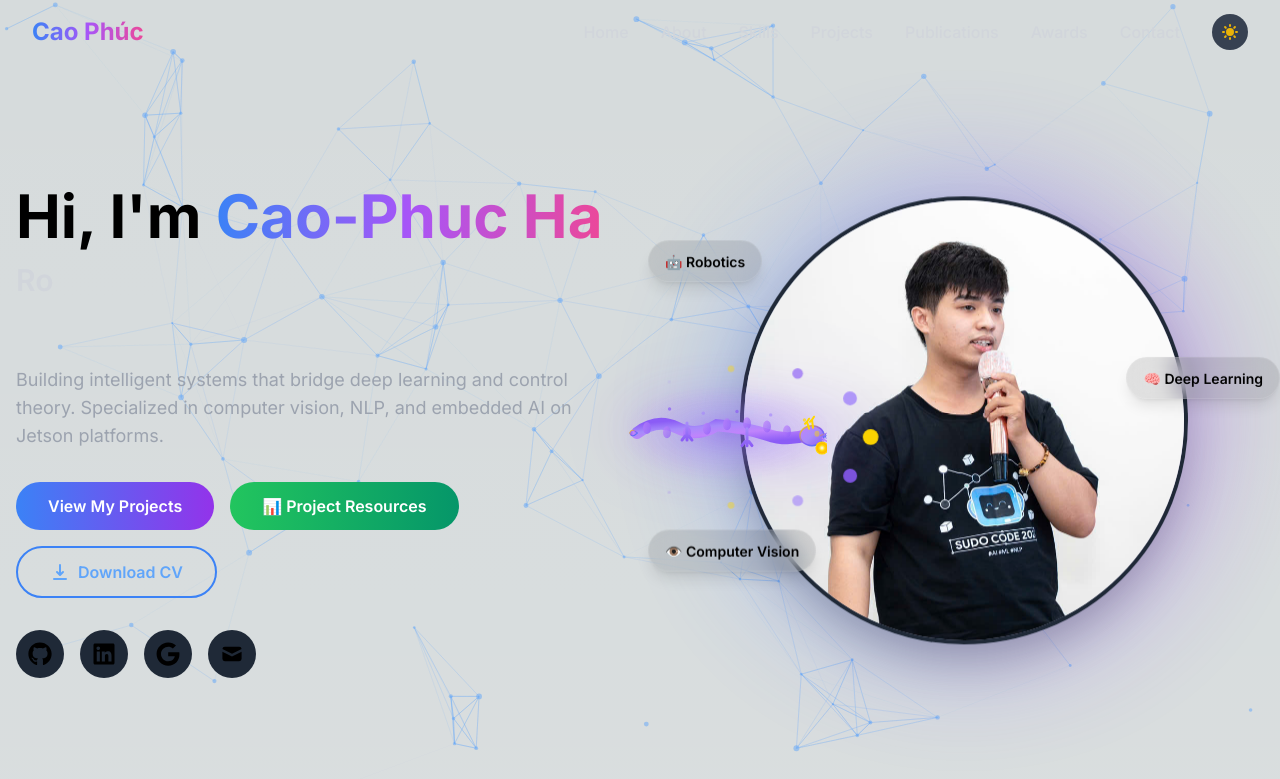
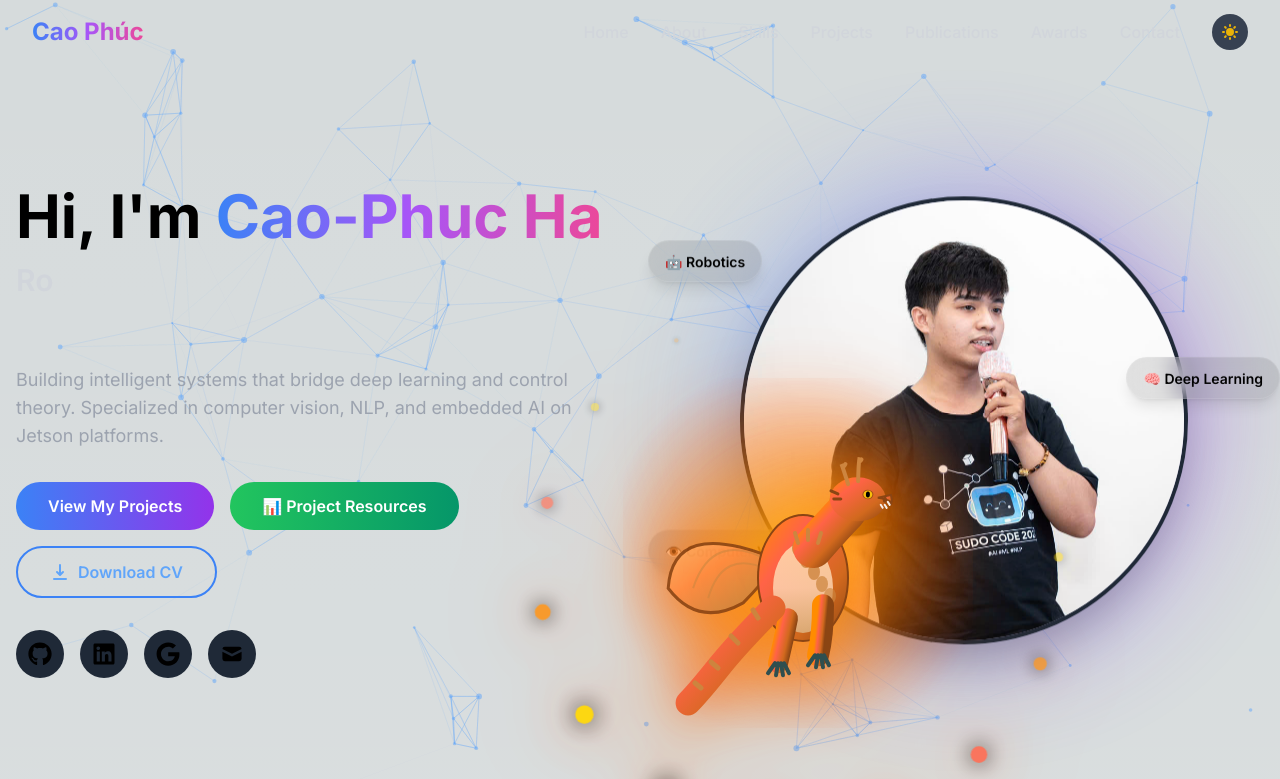
Before and after one commit to highptest1-36/myself_web, a Next.js app: page / in a window 1280 px wide. Shown: the top 779 px of the page. Built offline with nearby package versions, Linux system fonts and the light colour scheme.

Commit message:
Create 3D Western-style dragon with orange/brown theme, animated wings, breathing body, and fire particles

```diff
--- a/components/MysticDragon.tsx
+++ b/components/MysticDragon.tsx
@@ -7,25 +7,30 @@ const MysticDragon = () => {
   const [position, setPosition] = useState({ x: 0, y: 0, z: 0 });
   const [rotation, setRotation] = useState({ x: 0, y: 0, z: 0 });
   const [isVisible, setIsVisible] = useState(false);
+  const [flip, setFlip] = useState(false);
 
   useEffect(() => {
     const animateDragon = () => {
-      // Show dragon
       setIsVisible(true);
 
       const animate = () => {
-        const time = Date.now() * 0.001; // Convert to seconds
+        const time = Date.now() * 0.001;
 
         // 3D path - figure-8 pattern in 3D space
-        const radius = 300;
+        const radius = 400;
         const x = Math.sin(time * 0.3) * radius + window.innerWidth / 2;
-        const y = Math.sin(time * 0.6) * 200 + window.innerHeight / 2;
-        const z = Math.sin(time * 0.4) * 100;
+        const y = Math.sin(time * 0.6) * 250 + window.innerHeight / 2;
+        const z = Math.sin(time * 0.4) * 150;
 
-        // Dynamic rotation based on movement direction
-        const rotX = Math.sin(time * 0.5) * 20;
-        const rotY = Math.cos(time * 0.3) * 360;
-        const rotZ = Math.sin(time * 0.7) * 15;
+        // Dynamic rotation
+        const rotX = Math.sin(time * 0.5) * 15;
+        const rotY = Math.cos(time * 0.3) * 20;
+        const rotZ = Math.sin(time * 0.7) * 10;
+
+        // Flip dragon based on movement direction
+        const prevX = Math.sin((time - 0.016) * 0.3) * radius;
+        const currentX = Math.sin(time * 0.3) * radius;
+        setFlip(currentX < prevX);
 
         setPosition({ x, y, z });
         setRotation({ x: rotX, y: rotY, z: rotZ });
@@ -46,17 +51,19 @@ const MysticDragon = () => {
         left: position.x,
         top: position.y,
         transform: `
-          perspective(1000px)
+          perspective(1200px)
           translateZ(${position.z}px)
           rotateX(${rotation.x}deg)
           rotateY(${rotation.y}deg)
           rotateZ(${rotation.z}deg)
+          scaleX(${flip ? -1 : 1})
         `,
-        filter: "drop-shadow(0 0 30px rgba(139, 92, 246, 0.8))",
+        transformOrigin: "center center",
+        filter: "drop-shadow(0 0 40px rgba(255, 140, 0, 0.8)) drop-shadow(0 0 25px rgba(255, 69, 0, 0.6))",
       }}
       animate={{
         opacity: isVisible ? 1 : 0,
-        scale: isVisible ? 1 + position.z / 500 : 0,
+        scale: isVisible ? 0.6 + position.z / 300 : 0,
       }}
       transition={{
         opacity: { duration: 1 },
@@ -64,26 +71,114 @@ const MysticDragon = () => {
       }}
     >
       {isVisible && (
-        <div className="relative">
-          {/* Asian Dragon SVG with electric effect */}
+        <div className="relative w-[350px] h-[350px]">
+          {/* Glowing aura layers */}
+          <motion.div
+            className="absolute inset-0 bg-gradient-radial from-orange-500/50 via-orange-400/20 to-transparent rounded-full blur-3xl"
+            animate={{
+              scale: [1, 1.5, 1],
+              opacity: [0.5, 0.8, 0.5],
+            }}
+            transition={{
+              duration: 3,
+              repeat: Infinity,
+              ease: "easeInOut",
+            }}
+          />
+
+          <motion.div
+            className="absolute inset-0 bg-gradient-radial from-yellow-400/40 via-red-500/20 to-transparent rounded-full blur-2xl"
+            animate={{
+              scale: [1.2, 1.6, 1.2],
+              opacity: [0.4, 0.6, 0.4],
+            }}
+            transition={{
+              duration: 2.5,
+              repeat: Infinity,
+              ease: "easeInOut",
+              delay: 0.5,
+            }}
+          />
+
+          {/* 3D Dragon SVG */}
           <svg
-            width="200"
-            height="100"
-            viewBox="0 0 200 100"
-            fill="none"
-            xmlns="http://www.w3.org/2000/svg"
+            width="350"
+            height="350"
+            viewBox="0 0 350 350"
+            className="w-full h-full relative z-10"
           >
-            {/* Electric aura */}
-            <motion.ellipse
-              cx="100"
-              cy="50"
-              rx="90"
-              ry="40"
-              fill="url(#electricGradient)"
-              opacity="0.3"
+            <defs>
+              {/* Dragon body gradients - orange/brown theme */}
+              <linearGradient id="dragonBody" x1="0%" y1="0%" x2="100%" y2="100%">
+                <stop offset="0%" stopColor="#FF8C00" />
+                <stop offset="30%" stopColor="#FF6347" />
+                <stop offset="70%" stopColor="#D2691E" />
+                <stop offset="100%" stopColor="#8B4513" />
+              </linearGradient>
+
+              <linearGradient id="dragonWing" x1="0%" y1="0%" x2="100%" y2="100%">
+                <stop offset="0%" stopColor="#FFB366" />
+                <stop offset="40%" stopColor="#FF8C42" />
+                <stop offset="80%" stopColor="#CD853F" />
+                <stop offset="100%" stopColor="#8B5A3C" />
+              </linearGradient>
+
+              <linearGradient id="dragonBelly" x1="0%" y1="0%" x2="0%" y2="100%">
+                <stop offset="0%" stopColor="#FFE4B5" />
+                <stop offset="50%" stopColor="#FFDAB9" />
+                <stop offset="100%" stopColor="#DEB887" />
+              </linearGradient>
+
+              <radialGradient id="fireGlow">
+                <stop offset="0%" stopColor="#FFD700" stopOpacity="0.9" />
+                <stop offset="50%" stopColor="#FF8C00" stopOpacity="0.5" />
+                <stop offset="100%" stopColor="#FF4500" stopOpacity="0" />
+              </radialGradient>
+            </defs>
+
+            {/* Background fire glow */}
+            <motion.circle
+              cx="175"
+              cy="175"
+              r="160"
+              fill="url(#fireGlow)"
+              opacity="0.4"
               animate={{
-                scale: [1, 1.2, 1],
-                opacity: [0.3, 0.5, 0.3],
+                scale: [1, 1.3, 1],
+                opacity: [0.3, 0.6, 0.3],
+              }}
+              transition={{
+                duration: 3,
+                repeat: Infinity,
+                ease: "easeInOut",
+              }}
+            />
+
+            {/* Wings - Western dragon style */}
+            <motion.g
+              animate={{
+                rotate: [0, -5, 0, 5, 0],
+              }}
+              transition={{
+                duration: 2,
+                repeat: Infinity,
+                ease: "easeInOut",
+              }}
+              style={{ transformOrigin: "150px 180px" }}
+            >
+              {/* Left wing */}
+              <motion.path
+                d="M 150 180 Q 60 120, 50 200 Q 80 240, 120 220 Q 140 200, 150 190 Z"
+                fill="url(#dragonWing)"
+                stroke="#8B4513"
+                strokeWidth="3"
+                opacity="0.9"
+                animate={{
+                  d: [
+                    "M 150 180 Q 60 120, 50 200 Q 80 240, 120 220 Q 140 200, 150 190 Z",
+                    "M 150 180 Q 50 140, 45 210 Q 75 250, 120 225 Q 140 205, 150 190 Z",
+                    "M 150 180 Q 60 120, 50 200 Q 80 240, 120 220 Q 140 200, 150 190 Z",
+                  ],
                 }}
                 transition={{
                   duration: 2,
@@ -92,203 +187,240 @@ const MysticDragon = () => {
                 }}
               />
 
-            {/* Dragon serpentine body - long and flowing */}
-            <motion.path
-              d="M 10 50 Q 30 30, 50 40 T 90 45 Q 120 42, 140 48 T 180 52"
-              stroke="url(#dragonGradient)"
-              strokeWidth="12"
-              strokeLinecap="round"
+              {/* Wing membrane details */}
+              <path
+                d="M 150 185 Q 90 150, 70 210 M 145 192 Q 100 170, 85 220"
+                stroke="#CD853F"
+                strokeWidth="2"
+                opacity="0.6"
                 fill="none"
+              />
+            </motion.g>
+
+            {/* Body - muscular Western dragon */}
+            <motion.ellipse
+              cx="180"
+              cy="200"
+              rx="45"
+              ry="60"
+              fill="url(#dragonBody)"
+              stroke="#8B4513"
+              strokeWidth="2"
               animate={{
-                d: [
-                  "M 10 50 Q 30 30, 50 40 T 90 45 Q 120 42, 140 48 T 180 52",
-                  "M 10 50 Q 30 45, 50 35 T 90 48 Q 120 50, 140 42 T 180 52",
-                  "M 10 50 Q 30 35, 50 45 T 90 42 Q 120 45, 140 52 T 180 52",
-                  "M 10 50 Q 30 30, 50 40 T 90 45 Q 120 42, 140 48 T 180 52",
-                ],
+                ry: [60, 63, 60],
               }}
               transition={{
-                duration: 4,
+                duration: 2,
                 repeat: Infinity,
                 ease: "easeInOut",
               }}
             />
 
-            {/* Dragon scales along body */}
-            <motion.g
+            {/* Belly scales */}
+            <ellipse cx="180" cy="210" rx="30" ry="45" fill="url(#dragonBelly)" opacity="0.8" />
+
+            {/* Scales on body */}
+            {[0, 1, 2, 3, 4].map((i) => (
+              <motion.ellipse
+                key={i}
+                cx={175 + i * 8}
+                cy={170 + i * 12}
+                rx="6"
+                ry="8"
+                fill="#CD853F"
+                opacity="0.7"
                 animate={{
-                opacity: [0.6, 1, 0.6],
+                  opacity: [0.6, 0.9, 0.6],
                 }}
                 transition={{
                   duration: 2,
                   repeat: Infinity,
+                  delay: i * 0.2,
                 }}
-            >
-              {[20, 40, 60, 80, 100, 120, 140, 160].map((x, i) => (
-                <ellipse
-                  key={i}
-                  cx={x}
-                  cy={45 + Math.sin(i) * 5}
-                  rx="4"
-                  ry="6"
-                  fill="url(#scaleGradient)"
-                  opacity="0.7"
               />
             ))}
-            </motion.g>
 
-            {/* Dragon head - elongated Asian style */}
-            <motion.g
+            {/* Neck */}
+            <motion.path
+              d="M 190 170 Q 210 140, 220 130"
+              stroke="url(#dragonBody)"
+              strokeWidth="40"
+              fill="none"
+              strokeLinecap="round"
               animate={{
-                y: [-2, 2, -2],
+                d: [
+                  "M 190 170 Q 210 140, 220 130",
+                  "M 190 170 Q 215 145, 225 135",
+                  "M 190 170 Q 210 140, 220 130",
+                ],
               }}
               transition={{
                 duration: 3,
                 repeat: Infinity,
                 ease: "easeInOut",
               }}
-            >
-              {/* Head shape */}
-              <ellipse
-                cx="185"
-                cy="52"
-                rx="12"
-                ry="10"
-                fill="url(#headGradient)"
-                stroke="url(#electricStroke)"
-                strokeWidth="1.5"
             />
 
-              {/* Snout */}
-              <path
-                d="M 193 52 Q 200 52, 198 54 Q 200 52, 198 50 Z"
-                fill="url(#headGradient)"
-                stroke="url(#electricStroke)"
-                strokeWidth="1"
-              />
-
-              {/* Dragon eyes - fierce */}
-              <motion.ellipse
-                cx="190"
-                cy="50"
-                rx="2.5"
-                ry="3"
-                fill="#FFD700"
+            {/* Head - fierce dragon */}
+            <motion.g
               animate={{
-                  opacity: [1, 0.3, 1],
+                y: [-4, 4, -4],
+                rotate: [-3, 3, -3],
               }}
               transition={{
                 duration: 3,
                 repeat: Infinity,
+                ease: "easeInOut",
               }}
+              style={{ transformOrigin: "235px 120px" }}
+            >
+              {/* Head shape */}
+              <ellipse cx="235" cy="120" rx="28" ry="22" fill="url(#dragonBody)" />
+
+              {/* Snout */}
+              <path
+                d="M 255 118 Q 270 120, 268 125 Q 270 120, 268 115 Z"
+                fill="url(#dragonBody)"
+                stroke="#8B4513"
+                strokeWidth="2"
               />
 
-              {/* Horns - branching antlers */}
-              <path
-                d="M 182 45 L 180 38 L 178 40 M 180 38 L 182 35"
-                stroke="#FFD700"
-                strokeWidth="2"
-                strokeLinecap="round"
-              />
-              <path
-                d="M 186 44 L 185 36 L 183 38 M 185 36 L 187 33"
-                stroke="#FFD700"
-                strokeWidth="2"
-                strokeLinecap="round"
-              />
+              {/* Nostril */}
+              <ellipse cx="262" cy="120" rx="2" ry="3" fill="#8B4513" />
 
-              {/* Whiskers/Barbels */}
-              <motion.g
+              {/* Eye - fierce */}
+              <motion.ellipse
+                cx="245"
+                cy="115"
+                rx="5"
+                ry="6"
+                fill="#FFD700"
+                stroke="#8B4513"
+                strokeWidth="1"
                 animate={{
-                  rotate: [0, -5, 0, 5, 0],
+                  opacity: [1, 0.4, 1],
+                  scaleY: [1, 0.3, 1],
                 }}
                 transition={{
                   duration: 4,
                   repeat: Infinity,
                 }}
-                style={{ transformOrigin: "195px 55px" }}
-              >
+              />
+
+              {/* Pupil */}
+              <ellipse cx="245" cy="115" rx="2" ry="3" fill="#000" />
+
+              {/* Horns */}
               <path
-                  d="M 195 55 Q 200 58, 205 60"
-                  stroke="#C084FC"
-                  strokeWidth="1.5"
+                d="M 225 105 Q 220 90, 218 85 Q 220 90, 222 85"
+                stroke="#CD853F"
+                strokeWidth="4"
                 fill="none"
                 strokeLinecap="round"
               />
               <path
-                  d="M 195 57 Q 200 62, 204 65"
-                  stroke="#C084FC"
-                  strokeWidth="1.5"
+                d="M 235 102 Q 235 85, 236 78 Q 235 85, 238 80"
+                stroke="#CD853F"
+                strokeWidth="4"
                 fill="none"
+                strokeLinecap="round"
+              />
+
+              {/* Spikes on head */}
+              <path
+                d="M 215 115 L 208 112 M 218 120 L 211 120"
+                stroke="#8B4513"
+                strokeWidth="3"
+                strokeLinecap="round"
+              />
+
+              {/* Jaw/teeth hint */}
+              <path
+                d="M 258 125 L 260 128 M 262 125 L 264 128 M 265 122 L 267 125"
+                stroke="#FFF"
+                strokeWidth="2"
+                strokeLinecap="round"
+                opacity="0.9"
+              />
+            </motion.g>
+
+            {/* Front legs with muscles */}
+            <motion.g
+              animate={{
+                y: [0, -3, 0, 3, 0],
+              }}
+              transition={{
+                duration: 2,
+                repeat: Infinity,
+                ease: "easeInOut",
+                delay: 0.3,
+              }}
+            >
+              <path
+                d="M 200 230 Q 200 260, 195 280"
+                stroke="url(#dragonBody)"
+                strokeWidth="22"
+                fill="none"
+                strokeLinecap="round"
+              />
+              {/* Claws */}
+              <path
+                d="M 192 280 L 185 290 M 195 280 L 193 292 M 198 280 L 200 292 M 201 280 L 206 290"
+                stroke="#2F4F4F"
+                strokeWidth="4"
                 strokeLinecap="round"
               />
             </motion.g>
 
-              {/* Nose whiskers */}
-              <path
-                d="M 198 50 L 205 48 M 198 54 L 205 56"
-                stroke="#A78BFA"
-                strokeWidth="1"
-                strokeLinecap="round"
-              />
-            </motion.g>
-
-            {/* Front legs with claws */}
             <motion.g
               animate={{
-                y: [0, -2, 0, 2, 0],
+                y: [0, 3, 0, -3, 0],
               }}
               transition={{
-                duration: 4,
-                repeat: Infinity,
-                ease: "easeInOut",
-                delay: 0.5,
-              }}
-            >
-              <path
-                d="M 120 45 L 120 58 M 118 58 L 115 62 M 120 58 L 120 62 M 122 58 L 125 62"
-                stroke="url(#legGradient)"
-                strokeWidth="3"
-                strokeLinecap="round"
-              />
-            </motion.g>
-
-            {/* Back legs with claws */}
-            <motion.g
-              animate={{
-                y: [0, 2, 0, -2, 0],
-              }}
-              transition={{
-                duration: 4,
+                duration: 2,
                 repeat: Infinity,
                 ease: "easeInOut",
               }}
             >
               <path
-                d="M 60 42 L 60 55 M 58 55 L 55 59 M 60 55 L 60 59 M 62 55 L 65 59"
-                stroke="url(#legGradient)"
-                strokeWidth="3"
+                d="M 165 240 Q 160 265, 155 285"
+                stroke="url(#dragonBody)"
+                strokeWidth="20"
+                fill="none"
+                strokeLinecap="round"
+              />
+              {/* Claws */}
+              <path
+                d="M 152 285 L 145 295 M 155 285 L 153 297 M 158 285 L 160 297 M 161 285 L 166 295"
+                stroke="#2F4F4F"
+                strokeWidth="4"
                 strokeLinecap="round"
               />
             </motion.g>
 
-            {/* Tail with flowing fins */}
+            {/* Tail - long and powerful */}
             <motion.path
-              d="M 10 50 Q 5 45, 3 50 Q 5 55, 10 50 Z"
-              fill="url(#tailGradient)"
-              stroke="url(#electricStroke)"
-              strokeWidth="1"
+              d="M 150 230 Q 120 260, 100 285 T 70 320"
+              stroke="url(#dragonBody)"
+              strokeWidth="25"
+              fill="none"
+              strokeLinecap="round"
               animate={{
-                scale: [1, 1.1, 1],
+                d: [
+                  "M 150 230 Q 120 260, 100 285 T 70 320",
+                  "M 150 230 Q 115 265, 95 290 T 65 325",
+                  "M 150 230 Q 125 255, 105 280 T 75 315",
+                  "M 150 230 Q 120 260, 100 285 T 70 320",
+                ],
               }}
               transition={{
-                duration: 2,
+                duration: 3,
                 repeat: Infinity,
+                ease: "easeInOut",
               }}
-              style={{ transformOrigin: "10px 50px" }}
             />
 
-            {/* Spinal fins along the back */}
+            {/* Tail spikes */}
             <motion.g
               animate={{
                 opacity: [0.8, 1, 0.8],
@@ -298,115 +430,22 @@ const MysticDragon = () => {
                 repeat: Infinity,
               }}
             >
-              {[25, 45, 65, 85, 105, 125, 145, 165].map((x, i) => (
-                <path
-                  key={i}
-                  d={`M ${x} ${38 + Math.sin(i * 0.5) * 3} L ${x} ${32 + Math.sin(i * 0.5) * 3}`}
-                  stroke="url(#finGradient)"
-                  strokeWidth="2"
-                  strokeLinecap="round"
-                />
-              ))}
+              <path d="M 135 240 L 130 232" stroke="#CD853F" strokeWidth="5" strokeLinecap="round" />
+              <path d="M 115 265 L 108 258" stroke="#CD853F" strokeWidth="5" strokeLinecap="round" />
+              <path d="M 95 290 L 88 284" stroke="#CD853F" strokeWidth="5" strokeLinecap="round" />
+              <path d="M 78 310 L 72 305" stroke="#CD853F" strokeWidth="5" strokeLinecap="round" />
             </motion.g>
 
-            {/* Electric sparks around dragon */}
-            <motion.g
-              animate={{
-                opacity: [0, 1, 0],
-                scale: [0.5, 1, 0.5],
-              }}
-              transition={{
-                duration: 1.5,
-                repeat: Infinity,
-                repeatDelay: 0.5,
-              }}
-            >
-              <circle cx="30" cy="25" r="2" fill="#8B5CF6" />
-              <circle cx="70" cy="30" r="2" fill="#A78BFA" />
-              <circle cx="110" cy="28" r="2" fill="#8B5CF6" />
-              <circle cx="150" cy="32" r="2" fill="#A78BFA" />
-              <circle cx="190" cy="38" r="2" fill="#FFD700" />
-            </motion.g>
-
-            {/* Pearl/orb in dragon's grasp */}
-            <motion.circle
-              cx="195"
-              cy="65"
-              r="5"
-              fill="url(#pearlGradient)"
-              stroke="#FFD700"
-              strokeWidth="1"
-              animate={{
-                scale: [1, 1.2, 1],
-                opacity: [0.8, 1, 0.8],
-              }}
-              transition={{
-                duration: 2,
-                repeat: Infinity,
-              }}
-            />
-
-            {/* Gradients */}
-            <defs>
-              <linearGradient id="dragonGradient" x1="0%" y1="0%" x2="100%" y2="100%">
-                <stop offset="0%" stopColor="#8B5CF6" />
-                <stop offset="30%" stopColor="#A78BFA" />
-                <stop offset="60%" stopColor="#C084FC" />
-                <stop offset="100%" stopColor="#8B5CF6" />
-              </linearGradient>
-
-              <linearGradient id="headGradient" x1="0%" y1="0%" x2="100%" y2="100%">
-                <stop offset="0%" stopColor="#C084FC" />
-                <stop offset="50%" stopColor="#A78BFA" />
-                <stop offset="100%" stopColor="#8B5CF6" />
-              </linearGradient>
-
-              <linearGradient id="legGradient" x1="0%" y1="0%" x2="0%" y2="100%">
-                <stop offset="0%" stopColor="#A78BFA" />
-                <stop offset="100%" stopColor="#8B5CF6" />
-              </linearGradient>
-
-              <linearGradient id="tailGradient" x1="0%" y1="0%" x2="100%" y2="0%">
-                <stop offset="0%" stopColor="#8B5CF6" />
-                <stop offset="50%" stopColor="#C084FC" />
-                <stop offset="100%" stopColor="#A78BFA" />
-              </linearGradient>
-
-              <linearGradient id="finGradient" x1="0%" y1="0%" x2="0%" y2="100%">
-                <stop offset="0%" stopColor="#FFD700" />
-                <stop offset="100%" stopColor="#8B5CF6" />
-              </linearGradient>
-
-              <linearGradient id="scaleGradient" x1="0%" y1="0%" x2="100%" y2="100%">
-                <stop offset="0%" stopColor="#C084FC" />
-                <stop offset="100%" stopColor="#8B5CF6" />
-              </linearGradient>
-
-              <linearGradient id="electricStroke" x1="0%" y1="0%" x2="100%" y2="100%">
-                <stop offset="0%" stopColor="#FFD700" />
-                <stop offset="50%" stopColor="#8B5CF6" />
-                <stop offset="100%" stopColor="#3B82F6" />
-              </linearGradient>
-
-              <radialGradient id="electricGradient">
-                <stop offset="0%" stopColor="#8B5CF6" stopOpacity="0.8" />
-                <stop offset="50%" stopColor="#A78BFA" stopOpacity="0.4" />
-                <stop offset="100%" stopColor="#C084FC" stopOpacity="0" />
-              </radialGradient>
-
-              <radialGradient id="pearlGradient">
-                <stop offset="0%" stopColor="#FFFFFF" />
-                <stop offset="50%" stopColor="#FFD700" />
-                <stop offset="100%" stopColor="#FFA500" />
-              </radialGradient>
-            </defs>
+            {/* Chest spikes */}
+            <path d="M 175 165 L 172 155 M 185 162 L 185 152 M 195 165 L 198 155"
+              stroke="#CD853F" strokeWidth="4" strokeLinecap="round" />
           </svg>
 
-          {/* Electric particles */}
+          {/* Fire particles around dragon */}
           <div className="absolute inset-0">
-            {[...Array(12)].map((_, i) => {
-              const angle = (i / 12) * Math.PI * 2;
-              const radius = 60;
+            {[...Array(15)].map((_, i) => {
+              const angle = (i / 15) * Math.PI * 2;
+              const radius = 70;
               return (
                 <motion.div
                   key={i}
@@ -414,16 +453,17 @@ const MysticDragon = () => {
                   style={{
                     left: `${50 + Math.cos(angle) * radius}%`,
                     top: `${50 + Math.sin(angle) * radius}%`,
-                    background: i % 3 === 0 ? '#FFD700' : i % 3 === 1 ? '#8B5CF6' : '#A78BFA',
+                    background: i % 3 === 0 ? '#FFD700' : i % 3 === 1 ? '#FF8C00' : '#FF6347',
+                    boxShadow: '0 0 10px currentColor',
                   }}
                   animate={{
-                    scale: [0, 2, 0],
+                    scale: [0, 2.5, 0],
                     opacity: [0, 1, 0],
-                    x: [0, Math.cos(angle) * 20, 0],
-                    y: [0, Math.sin(angle) * 20, 0],
+                    x: [0, Math.cos(angle) * 25, 0],
+                    y: [0, Math.sin(angle) * 25, 0],
                   }}
                   transition={{
-                    duration: 2,
+                    duration: 2.5,
                     repeat: Infinity,
                     delay: i * 0.15,
                     ease: "easeInOut",
@@ -432,20 +472,6 @@ const MysticDragon = () => {
               );
             })}
           </div>
-
-          {/* Mystic trail with 3D effect */}
-          <motion.div
-            className="absolute -inset-20 bg-gradient-radial from-purple-500/30 via-purple-400/10 to-transparent rounded-full blur-2xl"
-            animate={{
-              scale: [1, 1.5, 1],
-              opacity: [0.4, 0.7, 0.4],
-            }}
-            transition={{
-              duration: 3,
-              repeat: Infinity,
-              ease: "easeInOut",
-            }}
-          />
         </div>
       )}
     </motion.div>
```
Lines whose indentation alone changed are shown as unchanged.
